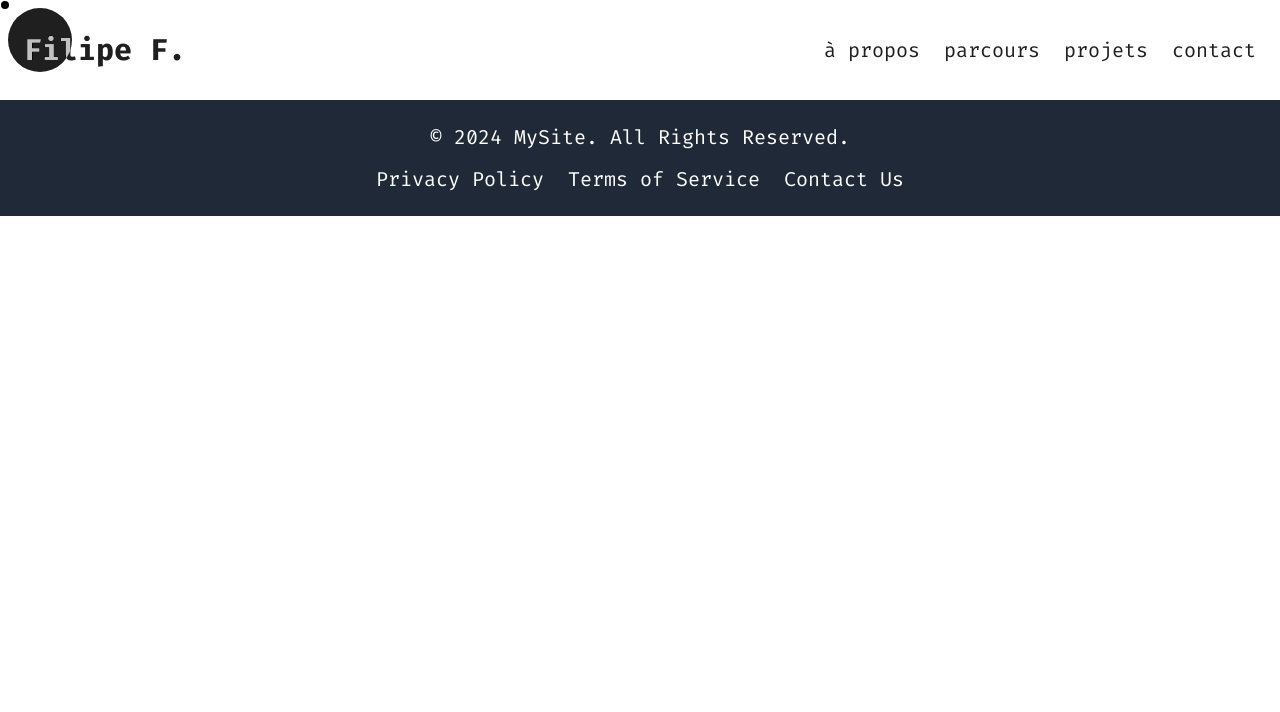
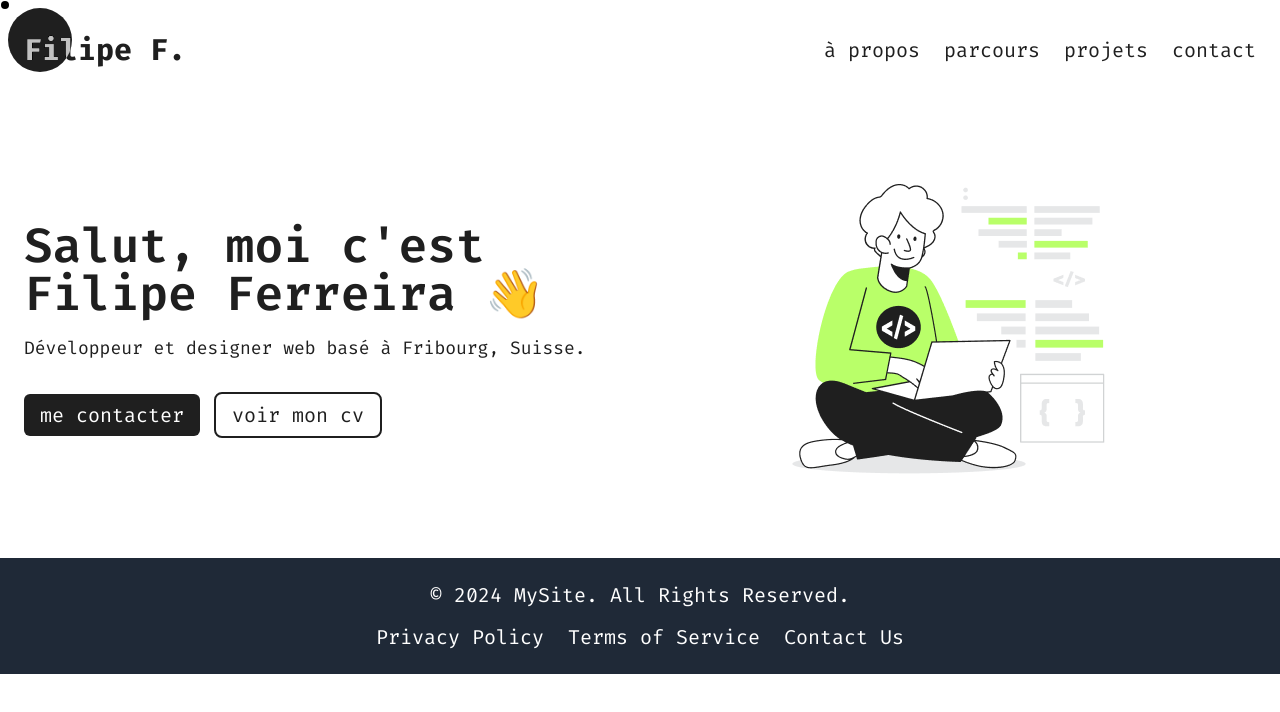
Before and after one commit to maiscommentz/portfolio-2025, a Vue app: page / in a window 1280 px wide. Shown: the top 712 px of the page. Built offline with nearby package versions, Linux system fonts and the light colour scheme.

Commit message:
✨ Add hero section to Home (not finished)

```diff
--- a/src/assets/lang.json
+++ b/src/assets/lang.json
@@ -1,5 +1,10 @@
 {
     "fr": {
-
+        "hero": {
+            "title": "Salut, moi c'est Filipe Ferreira 👋",
+            "subtitle": "Développeur et designer web basé à Fribourg, Suisse.",
+            "cta1": "me contacter",
+            "cta2": "voir mon cv"
+        }
     }
 }
--- a/src/views/Home.vue
+++ b/src/views/Home.vue
@@ -1,5 +1,22 @@
 <template>
-
+    <main>
+        <div class="container mx-auto py-8 px-6">
+            <div class="flex">
+                <div class="w-full flex flex-col justify-center">
+                    <h1 class="text-5xl font-semibold">{{ $t('hero.title') }}</h1>
+                    <p class="text-lg mt-4">{{ $t('hero.subtitle')}}</p>
+                    <div class="mt-8 space-x-4">
+                        <Button type="primary">{{ $t('hero.cta1') }}</Button>
+                        <Button type="secondary">{{ $t('hero.cta2') }}</Button>
+                    </div>
+                </div>
+                <div class="w-full flex justify-center">
+                    <img src="/images/hero.png" alt="Illustration d'un développeur web" />
+                </div>
+            </div>
+        </div>
+    </main>
 </template>
 <script setup lang="ts">
+import Button from '@/components/Button.vue'
 </script>
```
Also changed, not shown: public/images/hero.png (added).
